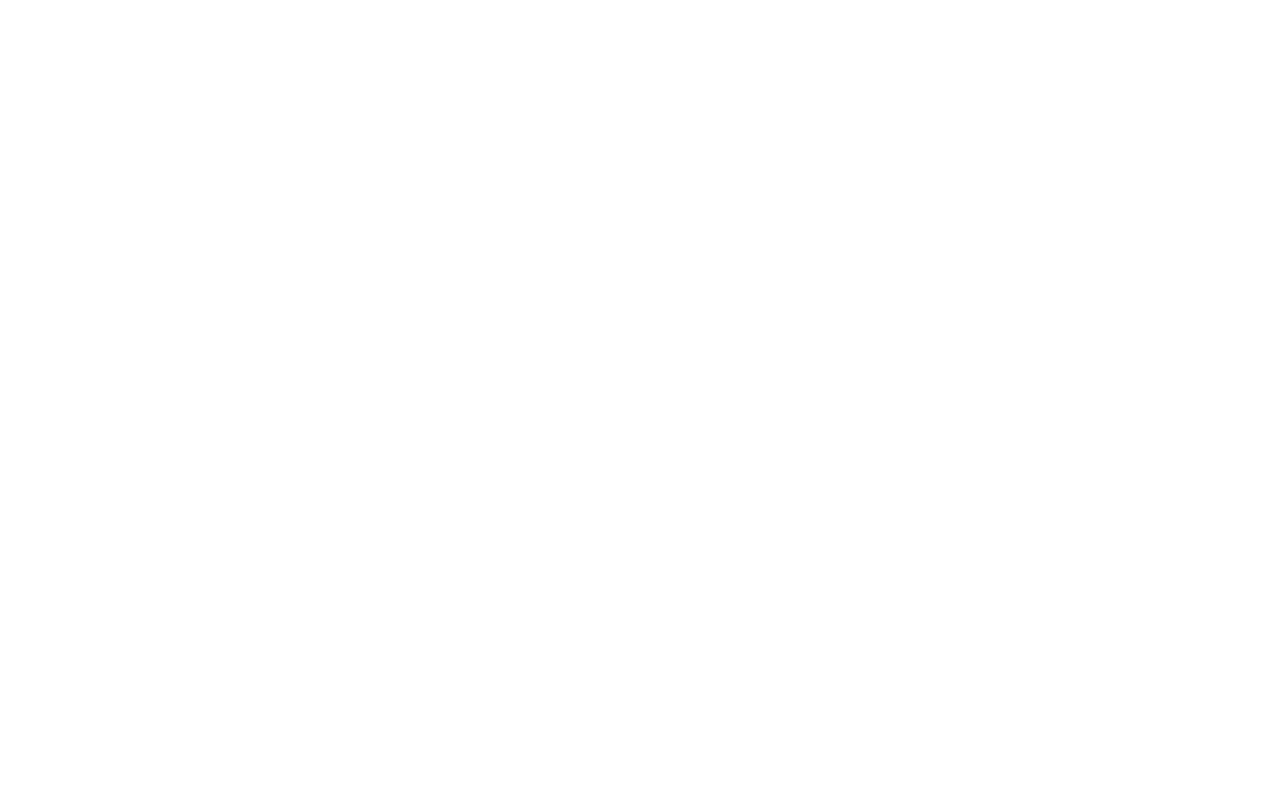
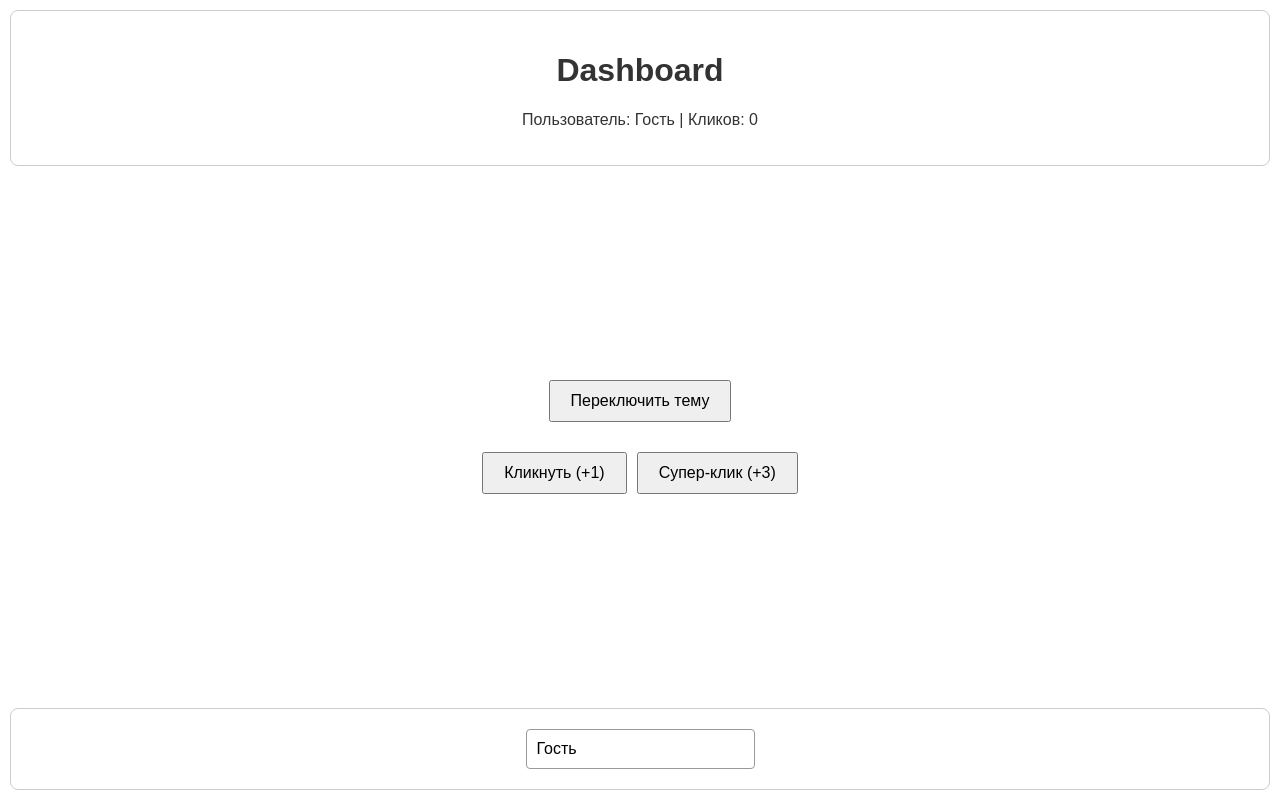
Before and after one commit to RuslanChekhuta/my-app, a React (Vite) app: page / in a window 1280 px wide. Built offline with nearby package versions, Linux system fonts and the light colour scheme.

Commit message:
Добавлены компоненты приложения и структура проекта в README

```diff
--- a/src/App.css
+++ b/src/App.css
@@ -0,0 +1,50 @@
+body {
+  margin: 0;
+  font-family: sans-serif;
+  transition: 0.3s;
+}
+.app {
+  min-height: 100vh;
+  display: flex;
+  flex-direction: column;
+  text-align: center;
+}
+.app.light {
+  background-color: #ffffff;
+  color: #333;
+}
+.app.dark {
+  background-color: #222;
+  color: #f5f5f5;
+}
+header,
+footer {
+  padding: 20px;
+  border: 1px solid #ccc;
+  margin: 10px;
+  border-radius: 8px;
+}
+main {
+  flex: 1;
+  display: flex;
+  flex-direction: column;
+  align-items: center;
+  justify-content: center;
+  gap: 20px;
+}
+button {
+  padding: 10px 20px;
+  cursor: pointer;
+  margin: 5px;
+  font-size: 1rem;
+}
+input {
+  padding: 10px;
+  font-size: 1rem;
+  border-radius: 4px;
+  border: 1px solid #999;
+}
+.footer-active {
+  border-color: #646cff;
+  border-width: 2px;
+}
--- a/src/App.jsx
+++ b/src/App.jsx
@@ -1,7 +1,31 @@
+import { useState } from "react";
 import "./App.css";
+import Header from "./components/Header";
+import ThemeToggle from "./components/ThemeToggle";
+import Footer from "./components/Footer";
+import HomePage from "./components/HomePage";
 
-function App() {
-  return <></>;
-}
+const App = () => {
+  const [clicks, setClicks] = useState(0);
+
+  const [isDark, setIsDark] = useState(false);
+
+  const [userName, setUserName] = useState("Гость");
+
+  const toggleTheme = () => {
+    setIsDark((prev) => !prev);
+  };
+
+  return (
+    <div className={`app ${isDark ? "dark" : "light"}`}>
+      <Header userName={userName} clicks={clicks} />
+      <main>
+        <ThemeToggle toggleTheme={toggleTheme} />
+        <HomePage setClicks={setClicks} />
+      </main>
+      <Footer setUserName={setUserName} userName={userName} isDark={isDark} />
+    </div>
+  );
+};
 
 export default App;
--- /dev/null
+++ b/src/components/Footer.jsx
@@ -0,0 +1,14 @@
+const Footer = ({ userName, setUserName, isDark }) => {
+  // TODO: Реализуйте логику здесь.
+  return (
+    <footer className={isDark ? "footer-active" : ""}>
+      <input
+        type="text"
+        value={userName}
+        onChange={(e) => setUserName(e.target.value)}
+      />
+    </footer>
+  );
+};
+
+export default Footer;
--- /dev/null
+++ b/src/components/Header.jsx
@@ -0,0 +1,13 @@
+const Header = ({ clicks, userName }) => {
+  // TODO: Реализуйте логику здесь.
+  return (
+    <header className="header">
+      <h1>Dashboard</h1>
+      <p>
+        Пользователь: {userName} | Кликов: {clicks}
+      </p>
+    </header>
+  );
+};
+
+export default Header;
--- /dev/null
+++ b/src/components/HomePage.jsx
@@ -0,0 +1,25 @@
+const HomePage = ({ setClicks }) => {
+  // TODO: Реализуйте логику здесь.
+  return (
+    <div>
+      <button
+        onClick={() => {
+          setClicks((prev) => prev + 1);
+        }}
+      >
+        Кликнуть (+1)
+      </button>
+      <button
+        onClick={() => {
+          setClicks((prev) => prev + 1);
+          setClicks((prev) => prev + 1);
+          setClicks((prev) => prev + 1);
+        }}
+      >
+        Супер-клик (+3)
+      </button>
+    </div>
+  );
+};
+
+export default HomePage;
--- /dev/null
+++ b/src/components/ThemeToggle.jsx
@@ -0,0 +1,6 @@
+const ThemeToggle = ({ toggleTheme }) => {
+  // TODO: Реализуйте логику здесь.
+  return <button onClick={toggleTheme}>Переключить тему</button>;
+};
+
+export default ThemeToggle;
```
Also changed, not shown: 1 other file (tests, documents, lock files or other folders).
